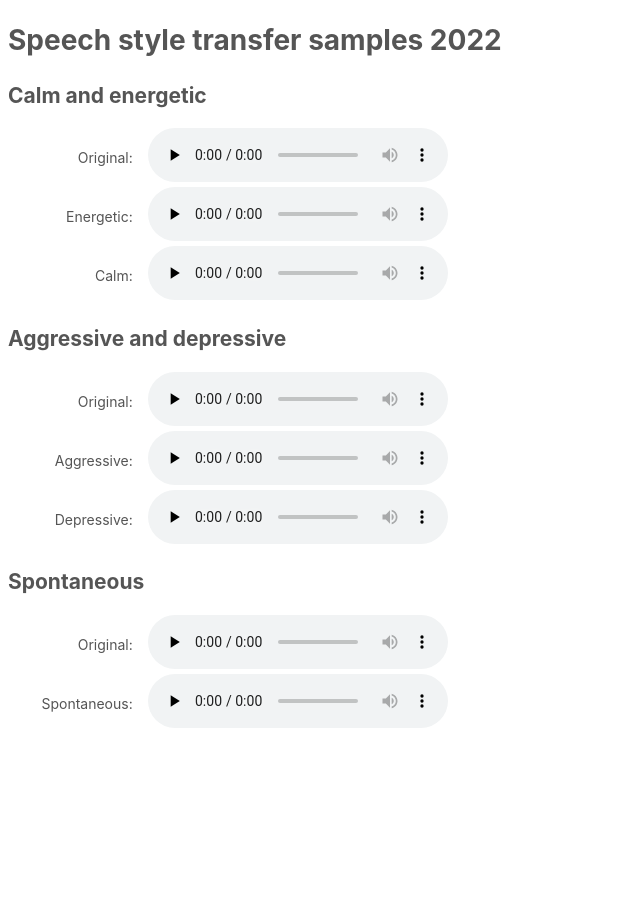
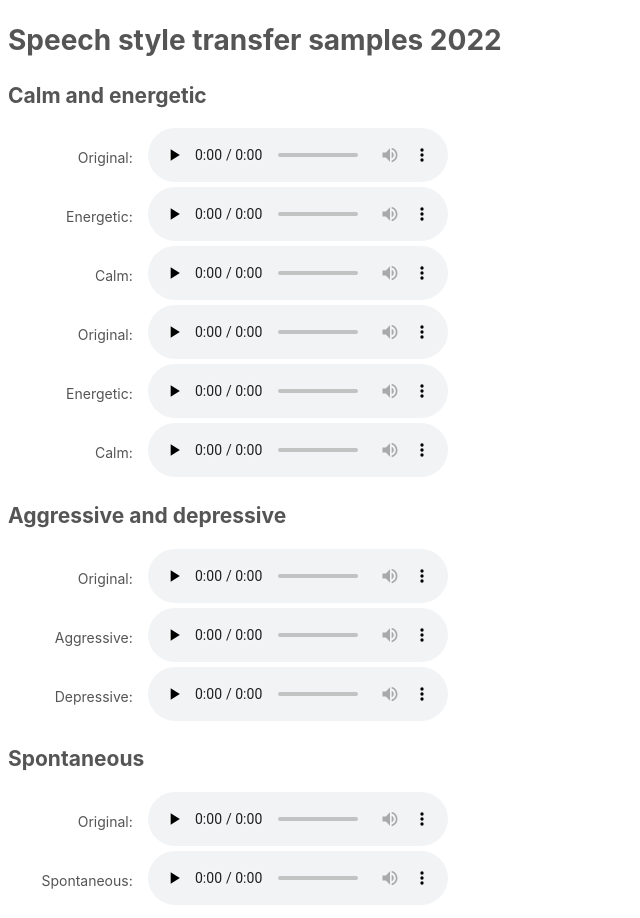
Before and after one commit to pajupuujh/demo-resources, a plain HTML site: page index_2022.html in a window 1280 px wide. Shown: the whole page, without its empty margins (0-640 px from the left). Before the commit the page ends 800 px from the top, so only its background shows below. Drawn offline with Linux system fonts and the light colour scheme.

Commit message:
Add energetic Tõnu

```diff
--- a/index_2022.html
+++ b/index_2022.html
@@ -28,6 +28,11 @@
     <div class="item">Energetic:</div><div><audio controls="" preload="none"><source src="2022-05/energetic_peeter_transformer.wav"></audio></div>
     <div class="item">Calm:</div><div><audio controls="" preload="none"><source src="2022-05/calm_peeter_transformer.wav"></audio></div>
 </div>
+<div class="container">
+    <div class="item">Original:</div><div><audio controls="" preload="none"><source src="2022-05/T6nu_Merlin_Theano.wav"></audio></div>
+    <div class="item">Energetic:</div><div><audio controls="" preload="none"><source src="2022-05/Energetic_T6nu_Merlin_Theano.wav"></audio></div>
+    <div class="item">Calm:</div><div><audio controls="" preload="none"><source src="2022-05/Calm_T6nu_Merlin_Theano.wav"></audio></div>
+</div>
 <a name="agg"><h2>Aggressive and depressive</h2></a>
 <div class="container">
     <div class="item">Original:</div><div><audio   controls="" preload="none"><source    src="2022-05/indrek_merlin_theano.wav"></audio></div>
```
Also changed, not shown: 3 other files.
